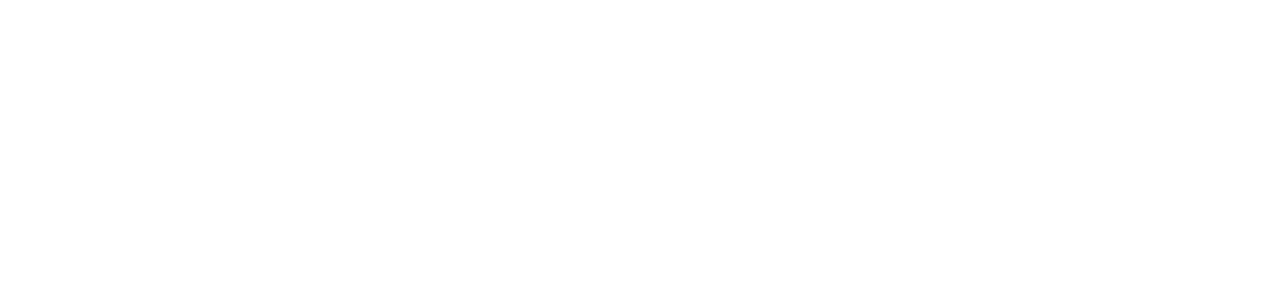
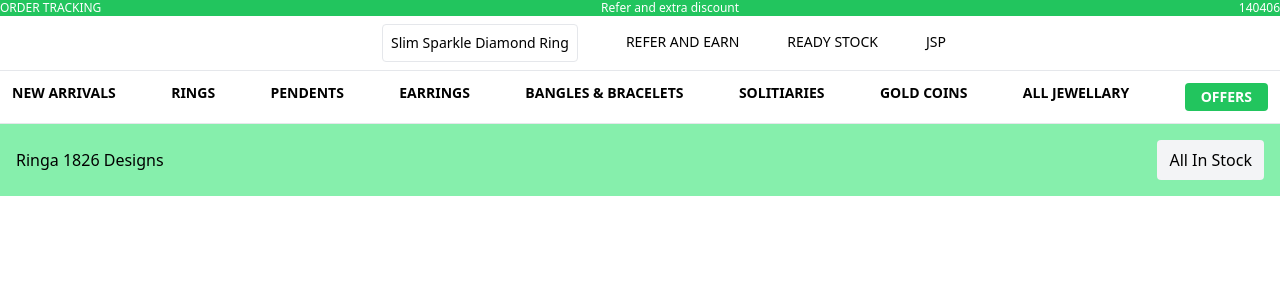
Before and after one commit to nandini559/portfolio, a React (Create React App) app: page /gemlay in a window 1280 px wide. Before the commit this address had no page. Shown: the top 300 px of the page. Built offline with nearby package versions, Linux system fonts and the light colour scheme.

Commit message:
started gemlay website

```diff
--- a/src/App.tsx
+++ b/src/App.tsx
@@ -11,6 +11,7 @@
 import Project from "./components/projects/project";
 import Footer from "./components/footer";
 import Main from "./components/main";
+import GemlayHome from "./Pages/Gemlay Website/components/gemlayHome";
 
 const App: React.FC = () => {
   return (
@@ -20,6 +21,7 @@
           <Route path="/main" element={<Main />} />
 
           <Route path="/project" element={<Project />} />
+          <Route path="/gemlay" element={<GemlayHome />} />
         </Routes>
       </Router>
     </div>
--- /dev/null
+++ b/src/Pages/Gemlay Website/components/gemlayHome.tsx
@@ -0,0 +1,12 @@
+import React from "react";
+import Navbar from "./navbar";
+
+const GemlayHome = () => {
+  return (
+    <div>
+      <Navbar />
+    </div>
+  );
+};
+
+export default GemlayHome;
--- /dev/null
+++ b/src/Pages/Gemlay Website/components/navbar.tsx
@@ -0,0 +1,47 @@
+import React from "react";
+
+const Navbar = () => {
+  return (
+    <div>
+      <div>
+        <div className="flex justify-between text-white bg-green-500 text-xs">
+          <p>ORDER TRACKING</p>
+          <p>Refer and extra discount</p>
+          <p>140406</p>
+        </div>
+
+        <div className="flex gap-12 justify-center text-sm p-2 border-b">
+          <img src=""></img>
+          <p className="border rounded p-2">Slim Sparkle Diamond Ring </p>
+          <p className="mt-2">REFER AND EARN</p>
+          <p className="mt-2">READY STOCK</p>
+          <p className="mt-2">JSP</p>
+        </div>
+
+        <div className="flex justify-between text-sm font-semibold p-3 border-b">
+          <p>NEW ARRIVALS</p>
+          <p>RINGS</p>
+          <p>PENDENTS</p>
+          <p>EARRINGS</p>
+          <p>BANGLES & BRACELETS</p>
+          <p>SOLITIARIES</p>
+          <p>GOLD COINS</p>
+          <p>ALL JEWELLARY</p>
+          <button className="bg-green-500 rounded px-4 py-1 text-white">
+            OFFERS
+          </button>
+        </div>
+
+        <div className="flex justify-between p-4 bg-green-300">
+          <p className="mt-2">Ringa 1826 Designs</p>
+          {/* <p>Home>Jewellary>Rings</p> */}
+          <button className="bg-gray-100 px-3 py-2 rounded ">
+            All In Stock
+          </button>
+        </div>
+      </div>
+    </div>
+  );
+};
+
+export default Navbar;
--- a/src/components/achievements.tsx
+++ b/src/components/achievements.tsx
@@ -4,17 +4,16 @@
   return (
     //  <!-- Achievements Section -->
     <section className="achievements mt-32 bg-black" id="achievements">
-      <div className="container">
-        <div className="section__header text-center ml-36">
-          <h2 className="section__title text-blue-500 font-bold mb-6 text-6xl">
+      <div className="section__header text-center mt-20">
+        <h2 className="section__title text-5xl text-sky-500 font-bold mb-3">
           Key Achievements
         </h2>
-          <p className="section__subtitle text-stone-400 text-xl font-semibold mb-14">
+        <p className="section__subtitle text-stone-400 text-md font-semibold mb-10">
           Milestones that define excellence
         </p>
       </div>
 
-        <div className="achievements__grid columns-3 rows-2 ml-20 gap-4">
+      <div className="achievements__grid columns-3 rows-2 gap-4 p-6">
         <div className="achievement-card  rounded-3xl bg-stone-800 text-white p-10  mb-6 text-sm ">
           <div className="achievement-card__icon mb-3 ">🚀</div>
           <h3 className="achievement-card__title text-xl font-semibold mb-3">
@@ -71,7 +70,6 @@
           </p>
         </div>
       </div>
-      </div>
     </section>
   );
 };
--- a/src/components/competencies.tsx
+++ b/src/components/competencies.tsx
@@ -43,7 +43,7 @@
         </div>
 
         <div className="competency-card bg-stone-800 text-white p-8 rounded-3xl w-1/2">
-          <div className="competency-card__icon size-20 text-sky-500 mb-4">
+          <div className="competency-card__icon size-12 text-sky-500 mb-4">
             <svg
               viewBox="0 0 24 24"
               fill="none"
@@ -72,7 +72,7 @@
       </div>
 
       <div className="competency-card bg-stone-800 text-white p-8 rounded-3xl w-2/5 mt-8 ">
-        <div className="competency-card__icon size-20 text-sky-500 mb-4">
+        <div className="competency-card__icon size-12 text-sky-500 mb-4">
           <svg
             viewBox="0 0 24 24"
             fill="none"
--- a/src/components/contact.tsx
+++ b/src/components/contact.tsx
@@ -4,20 +4,19 @@
   return (
     //  <!-- Contact Section -->
     <section className="contact bg-black mt-10" id="contact">
-      <div className="container">
-        <div className="section__header text-center ml-36">
-          <h2 className="section__title text-blue-500 font-bold mb-6 text-6xl">
+      <div className="section__header text-center mt-20">
+        <h2 className="section__title text-5xl text-sky-500 font-bold mb-3">
           Let's Connect
         </h2>
-          <p className="section__subtitle text-stone-400 text-xl font-semibold mb-14">
+        <p className="section__subtitle text-stone-400 text-md font-semibold mb-10">
           Ready to discuss your next technology challenge?
         </p>
       </div>
 
-        <div className="contact__content flex">
+      <div className="contact__content flex p-6">
         <div className="contact__info">
           <h3 className="text-xl font-bold ">Get In Touch</h3>
-            <p className="text-stone-400 ml-10">
+          <p className="text-stone-400 ml-5">
             I'm always interested in discussing technology leadership
             opportunities, strategic partnerships, and innovative projects.
           </p>
@@ -86,7 +85,7 @@
         </div>
 
         <form
-            className="contact__form bg-stone-800 text-white p-8 rounded-3xl w-1/2 ml-24"
+          className="contact__form bg-stone-800 text-white p-8 rounded-3xl w-1/2"
           id="contact-form"
         >
           <div className="form-group flex flex-col gap-2">
@@ -143,7 +142,6 @@
           </button>
         </form>
       </div>
-      </div>
     </section>
   );
 };
--- a/src/components/projects/projectHero.tsx
+++ b/src/components/projects/projectHero.tsx
@@ -4,7 +4,7 @@
   return (
     <div>
       <div>
-        <div className="bg-orange-500 p-10">
+        <div className="bg-orange-500">
           <h2 className="font-bold text-8xl text-center text-white">
             Our Projects
           </h2>
--- a/src/components/projects/webdev.tsx
+++ b/src/components/projects/webdev.tsx
@@ -4,7 +4,7 @@
   return (
     <div>
       <div className="mt-14 ">
-        <div className=" card flex  p-4 gap-6 mb-16">
+        <div className=" card flex  p-2 gap-6 mb-16">
           <div className="w-1/2">
             <img
               className="w-full h-full"
@@ -53,7 +53,7 @@
           </div>
         </div>
 
-        <div className=" card flex  p-4 gap-6 mb-16">
+        <div className=" card flex  p-2 gap-6 mb-16">
           <div className="w-1/2">
             <p className="bg-purple-700 p-1 rounded-full text-white w-1/3 text-center font-bold mb-3">
               AI/ML
@@ -100,7 +100,7 @@
           </div>
         </div>
 
-        <div className=" card flex  p-4 gap-6 mb-16">
+        <div className=" card flex  p-2 gap-6 mb-16">
           <div className="w-1/2">
             <img
               className="w-full h-full"
@@ -148,7 +148,7 @@
           </div>
         </div>
 
-        <div className=" card flex  p-4 gap-6 mb-16">
+        <div className=" card flex  p-2 gap-6 mb-16">
           <div className="w-1/2">
             <p className="bg-purple-700 p-1 rounded-full text-white w-1/3 text-center font-bold mb-3">
               Digital Marketing
--- a/src/components/technologies.tsx
+++ b/src/components/technologies.tsx
@@ -4,18 +4,17 @@
   return (
     //  <!-- Technology Stack Section -->
     <section className="technologies bg-black mt-12" id="technologies">
-      <div className="container">
-        <div className="section__header text-center ml-36">
-          <h2 className="section__title  text-blue-500 font-bold mb-6 text-6xl">
+      <div className="section__header text-center mt-20">
+        <h2 className="section__title  text-5xl text-sky-500 font-bold mb-3">
           Technology Stack
         </h2>
-          <p className="section__subtitle text-stone-400 text-xl font-semibold mb-14">
+        <p className="section__subtitle text-stone-400 text-md font-semibold mb-10">
           Expertise across the full spectrum of modern technologies
         </p>
       </div>
 
       <div className="tech-categories flex flex-col-2 gap-6 p-4">
-          <div className="tech-category rounded-3xl bg-stone-800 text-white p-8  mb-6 ml-4">
+        <div className="tech-category rounded-3xl bg-stone-800 text-white p-8  mb-6">
           <h3 className="tech-category__title text-cyan-500 font-bold mb-4 text-xl">
             Languages
           </h3>
@@ -119,7 +118,6 @@
           </div>
         </div>
       </div>
-      </div>
     </section>
   );
 };
```
Also changed, not shown: src/components/experience.tsx (+8 -12 lines). Lines whose indentation alone changed are shown as unchanged.
